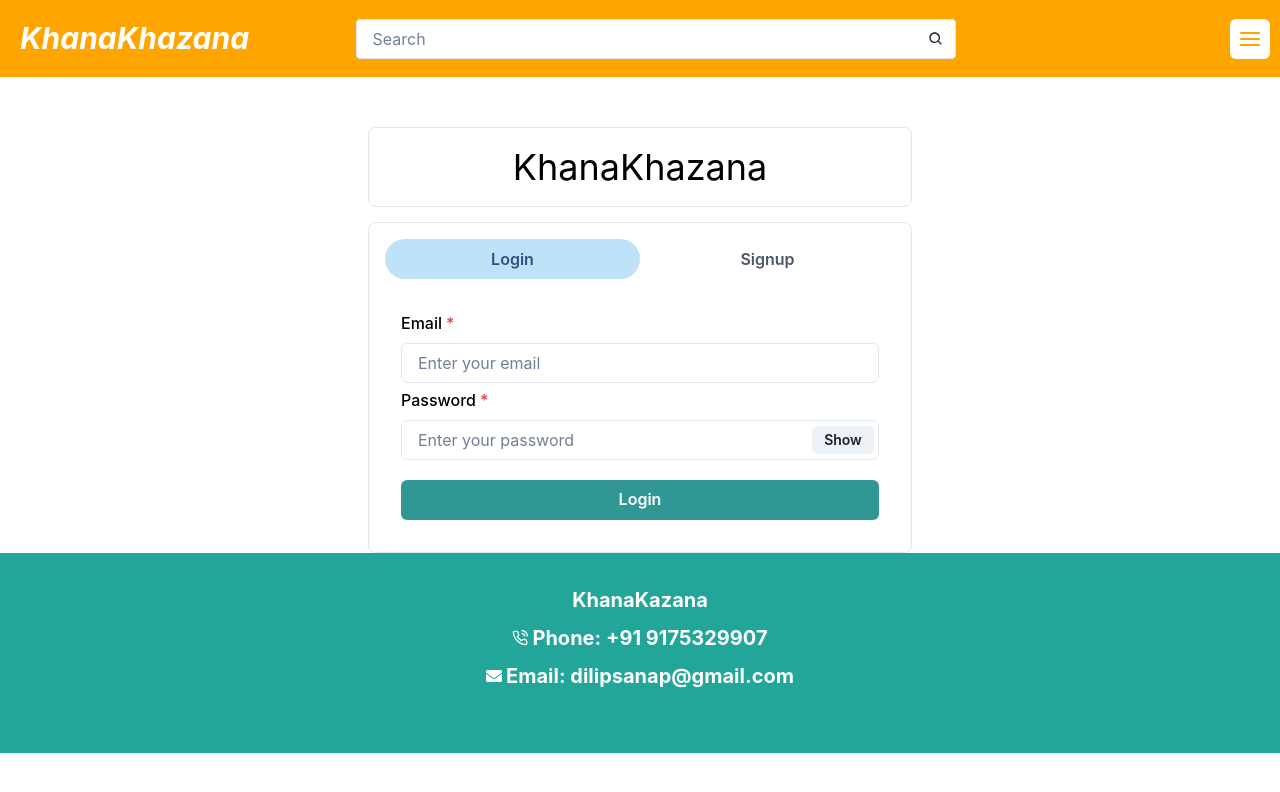
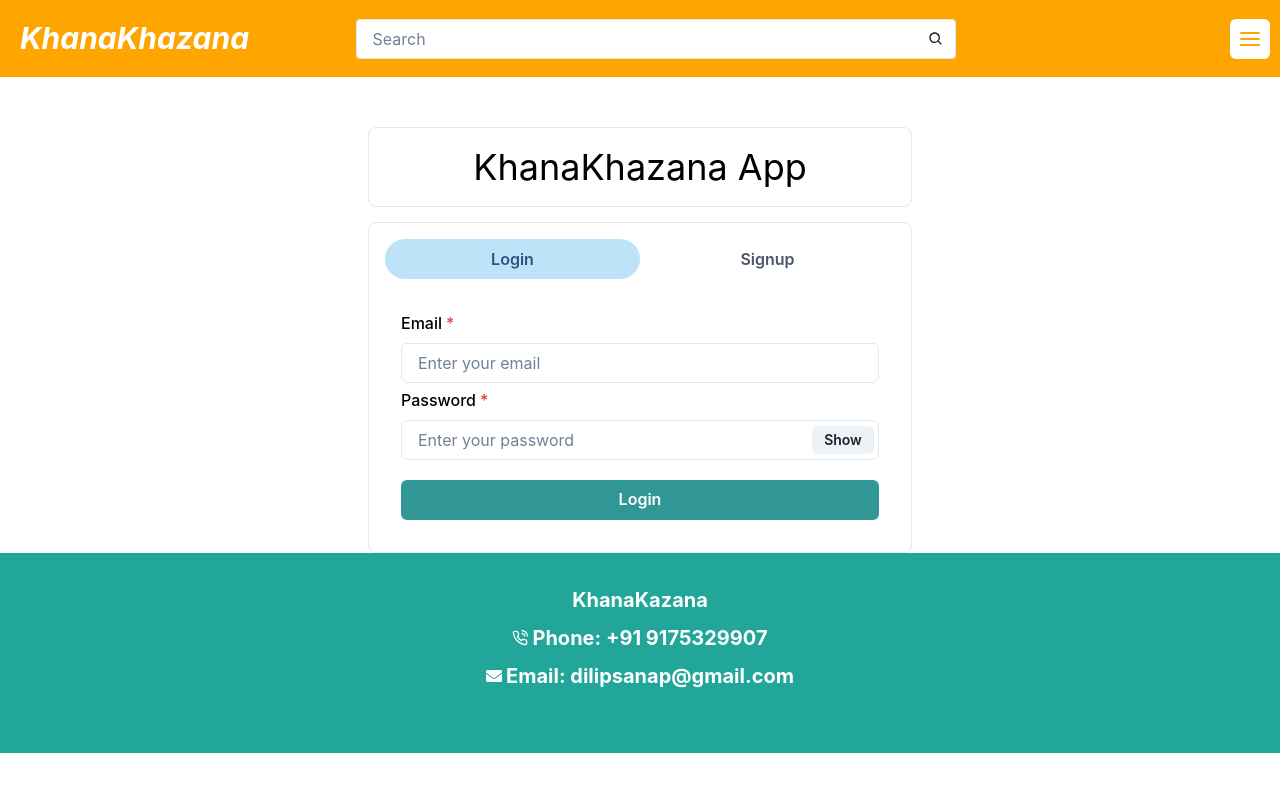
Before and after one commit to dilipsanapinb/KhanaKhajanaHub, a React (Create React App) app in the folder frontend/: page /signinpage in a window 1280 px wide. Shown: the top 792 px of the page. Built offline with nearby package versions, Linux system fonts and the light colour scheme.

Commit message:
SignInPage added

```diff
--- a/frontend/src/pages/SignInPage.jsx
+++ b/frontend/src/pages/SignInPage.jsx
@@ -22,7 +22,7 @@ const SignInPage = () => {
                     <Text fontSize={'4xl'}
                         color={'black'}
                         textAlign={'center'}>
-                        KhanaKhazana
+                        KhanaKhazana App
                     </Text>
                 </Box>
                 <Box
```
